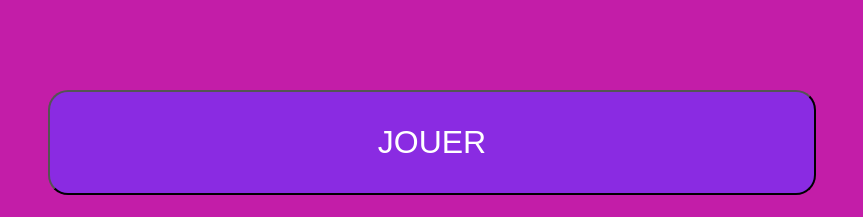
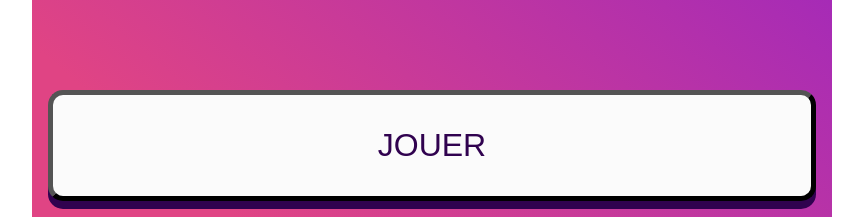
Before and after one commit to Fangornito/ReimsQuizz, a plain HTML site: page index.html in a window 1280 px wide. Shown: the part 822-1039 px from the top of the page, without its empty margins (208-1071 px from the left). Drawn offline with Linux system fonts and the light colour scheme.

Commit message:
button style and switch logo

```diff
--- a/src/style.css
+++ b/src/style.css
@@ -17,10 +17,13 @@
 
 
 body {
-    background-color: var(--main-color);
+
     max-width: 800px;
     margin: auto;
+    background-size: 844px;
+    background-repeat: no-repeat;
 }
+
 
 .main-logo {
     display: flex;
@@ -33,13 +36,16 @@ body {
 .play-button {
     font-size: var(--size-play);
     padding: 2rem 2rem;
-    border-radius: 20px;
-    background-color: blueviolet;
+    border-radius: 15px;
+    background-color: rgb(251, 251, 251);
     align-self: stretch;
     text-align: center;
-    text-decoration: None;
-    margin-top:7rem;
-    color:white;
+    margin-top: 7rem;
+    border-width: 5px;
+    text-decoration: none;
+    box-shadow: 0px 8px #30024F;
+    color:#30024F;
+    font-family: "Berlin",sans-serif;
 }
 
 section {
@@ -47,4 +53,6 @@ section {
     display: flex;
     flex-direction: column;
     padding: 1rem;
+    background: linear-gradient(220deg, #9423C6 35%, #E04484 90%);
+
 }
```
